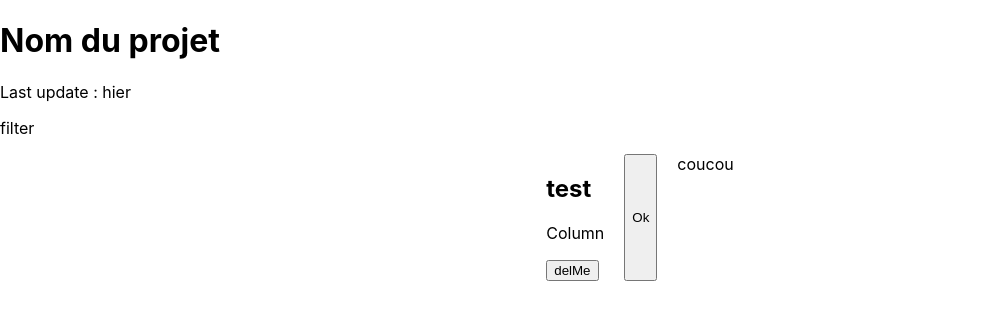
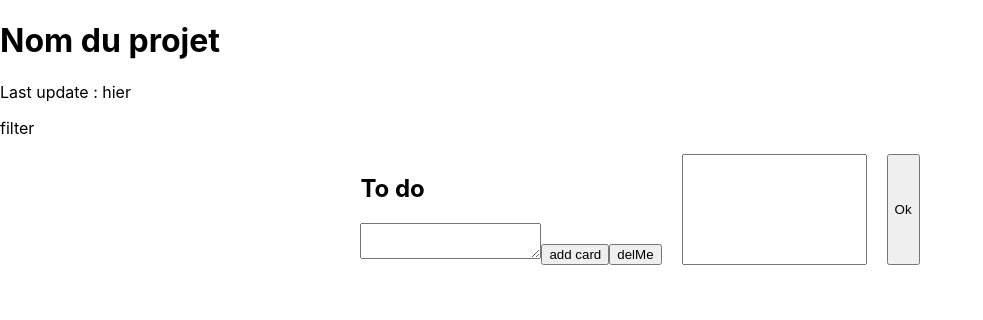
Before and after one commit to Willy-tec/Kanban, a React (Vite) app: page / in a window 1280 px wide. Both pictures are taken after a click on the button "Ok". Shown: the top 320 px of the page, without its empty margins (0-983 px from the left). Built offline with nearby package versions, Linux system fonts and the light colour scheme.

Commit message:
Coding the base functionnality

```diff
--- a/src/Components/Card/index.tsx
+++ b/src/Components/Card/index.tsx
@@ -1,3 +1,7 @@
-export default function Card(): JSX.Element {
-  return <>Carte</>;
+interface CardProps {
+  children: React.ReactNode;
 }
+
+export default function Card({children}: CardProps): JSX.Element {
+  return <div>{children}</div>;
+}
--- a/src/Components/ColumnContainer/index.tsx
+++ b/src/Components/ColumnContainer/index.tsx
@@ -1,16 +1,41 @@
+import React, {useRef} from "react";
+import {useAppDispatch} from "../../Redux/hooks";
+import {addCard} from "../../Redux/store";
+import Card from "../Card";
+
 type ColumnContainerProps = {
   children: React.ReactNode;
   title: string;
+  cards: [];
+  position: number;
 };
 
 export default function ColumnContainer({
   children,
   title,
+  cards,
+  position,
 }: ColumnContainerProps): JSX.Element {
+  const dispatch = useAppDispatch();
+  const textAreaInput = useRef<HTMLTextAreaElement>(null);
+
   return (
     <div>
       <h2>{title}</h2>
-      <p>Column</p>
+      <textarea ref={textAreaInput}></textarea>
+      <button
+        onClick={() => {
+          const value = textAreaInput.current
+            ? textAreaInput.current.value
+            : "empty";
+          dispatch(addCard(position, value));
+          console.log("click", position);
+        }}>
+        add card
+      </button>
+      {cards.map((card, index) => (
+        <Card key={index}>{card}</Card>
+      ))}
       {children}
     </div>
   );
--- a/src/Components/MainContainer/index.tsx
+++ b/src/Components/MainContainer/index.tsx
@@ -1,36 +1,43 @@
-import store from "../../Redux/store";
 import {useAppDispatch, useAppSelector} from "../../Redux/hooks";
-import {addColumn, deleteColumn} from "../../Redux/store";
+import store, {addColumn, deleteColumn} from "../../Redux/store";
 import {connect} from "react-redux";
 import ColumnContainer from "../ColumnContainer";
 import "./style.scss";
+import {useRef} from "react";
 
-type MainContainerProps = {
-  children: React.ReactNode;
-};
+// type MainContainerProps = {
+//   children: React.ReactNode;
+// };
 
-function MainContainer({children}: MainContainerProps): JSX.Element {
+function MainContainer(/*{children}: MainContainerProps*/): JSX.Element {
   const dispatch = useAppDispatch();
   const state = useAppSelector((state) => state.columnReducer);
-
-  console.log("contain", store.getState());
+  const inputName = useRef<HTMLInputElement>(null);
+  console.log(state);
   return (
     <div className="main-container">
       {state.columns.map((col, index) => (
-        <ColumnContainer title={col} key={index}>
+        <ColumnContainer
+          title={col.title}
+          key={index}
+          cards={col.cardArr}
+          position={index}>
           <button onClick={() => dispatch(deleteColumn(index))}>delMe</button>
         </ColumnContainer>
       ))}
-
+      <input type="text" name="columnName" id="columnName" ref={inputName} />
       <button
         onClick={() => {
-          dispatch(addColumn("test"));
-          console.log(state);
+          dispatch(
+            addColumn(
+              inputName.current !== null && inputName.current.value !== ""
+                ? inputName.current.value
+                : "To do"
+            )
+          );
         }}>
         Ok
       </button>
-
-      {children}
     </div>
   );
 }
--- a/src/Pages/Home.tsx
+++ b/src/Pages/Home.tsx
@@ -6,9 +6,7 @@ export function Home() {
       <h1>Nom du projet</h1>
       <p>Last update : hier</p>
       <p>filter</p>
-      <MainContainer>
-        <div>coucou</div>
-      </MainContainer>
+      <MainContainer />
     </>
   );
 }
--- a/src/Redux/store.ts
+++ b/src/Redux/store.ts
@@ -1,13 +1,18 @@
-import {
-  createAction,
-  configureStore,
-  Action,
-  ActionCreatorWithPayload,
-} from "@reduxjs/toolkit";
+import {configureStore} from "@reduxjs/toolkit";
+
 const ADDCOLUMN: string = "ADDCOLUMN";
 const DELETECOLUMN: string = "DELETECOLUMN";
+const ADDCARD: string = "ADDCARD";
+const DELETECARD: string = "DELETECARD";
 
-const defaultState = {
+interface columnState {
+  columns: {
+    title: string;
+    cardArr: [];
+  }[];
+}
+
+const defaultState: columnState = {
   columns: [],
 };
 
@@ -25,10 +30,28 @@ export const deleteColumn = (index: number) => {
   };
 };
 
-const columnReducer = (state = defaultState, action: any) => {
+export const deleteCard = (index: number) => {
+  return {
+    type: DELETECARD,
+    payload: index,
+  };
+};
+export const addCard = (index: number, name: string) => {
+  return {
+    type: ADDCARD,
+    payload: {
+      index: index,
+      name: name,
+    },
+  };
+};
+const columnReducer = (state = defaultState, action: any): columnState => {
   switch (action.type) {
     case ADDCOLUMN:
-      return {...state, columns: [...state.columns, action.payload]};
+      return {
+        ...state,
+        columns: [...state.columns, {title: action.payload, cardArr: []}],
+      };
     case DELETECOLUMN:
       return {
         ...state,
@@ -37,6 +60,14 @@ const columnReducer = (state = defaultState, action: any) => {
           ...state.columns.slice(action.payload + 1),
         ],
       };
+    case ADDCARD:
+      const tmpState = JSON.parse(JSON.stringify(state));
+      tmpState.columns[action.payload.index].cardArr.unshift(
+        action.payload.name
+      );
+      return {...tmpState};
+    case DELETECARD:
+      return {...state};
     default:
       return {...state};
   }
```
